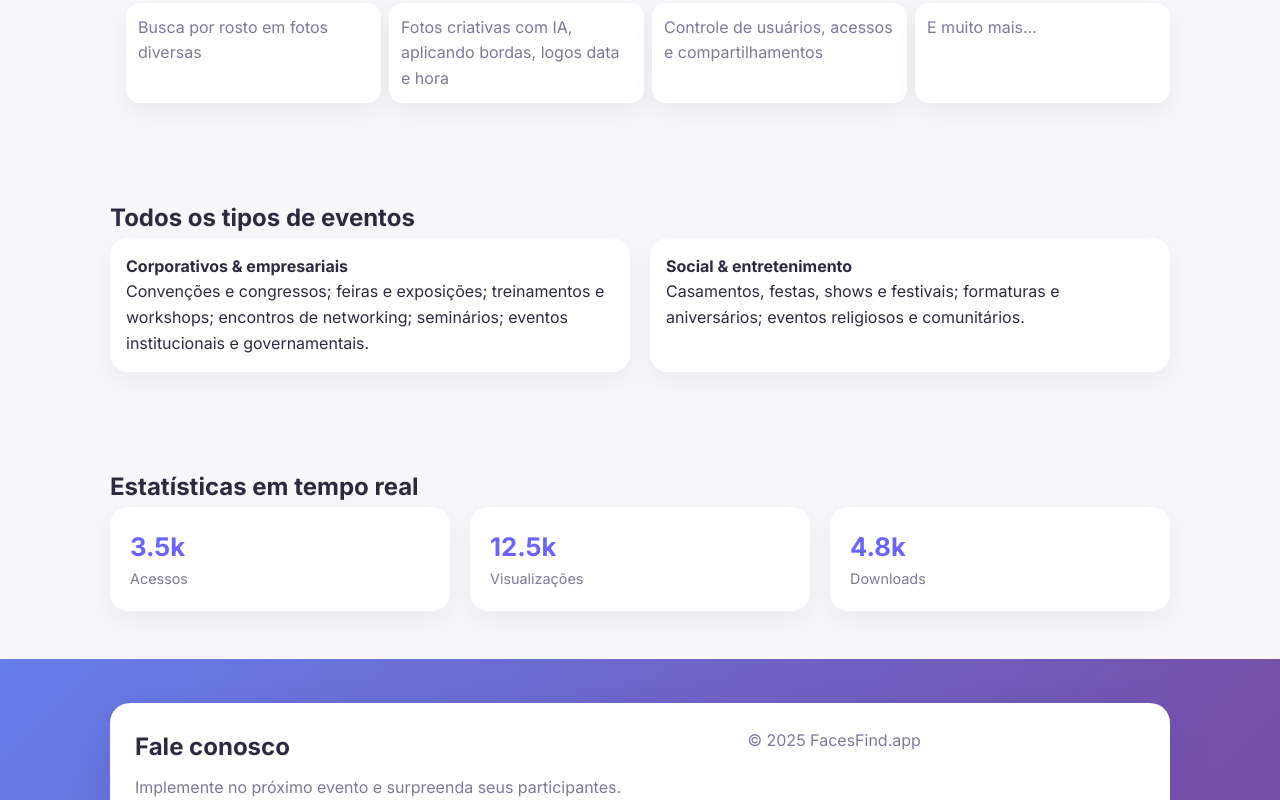
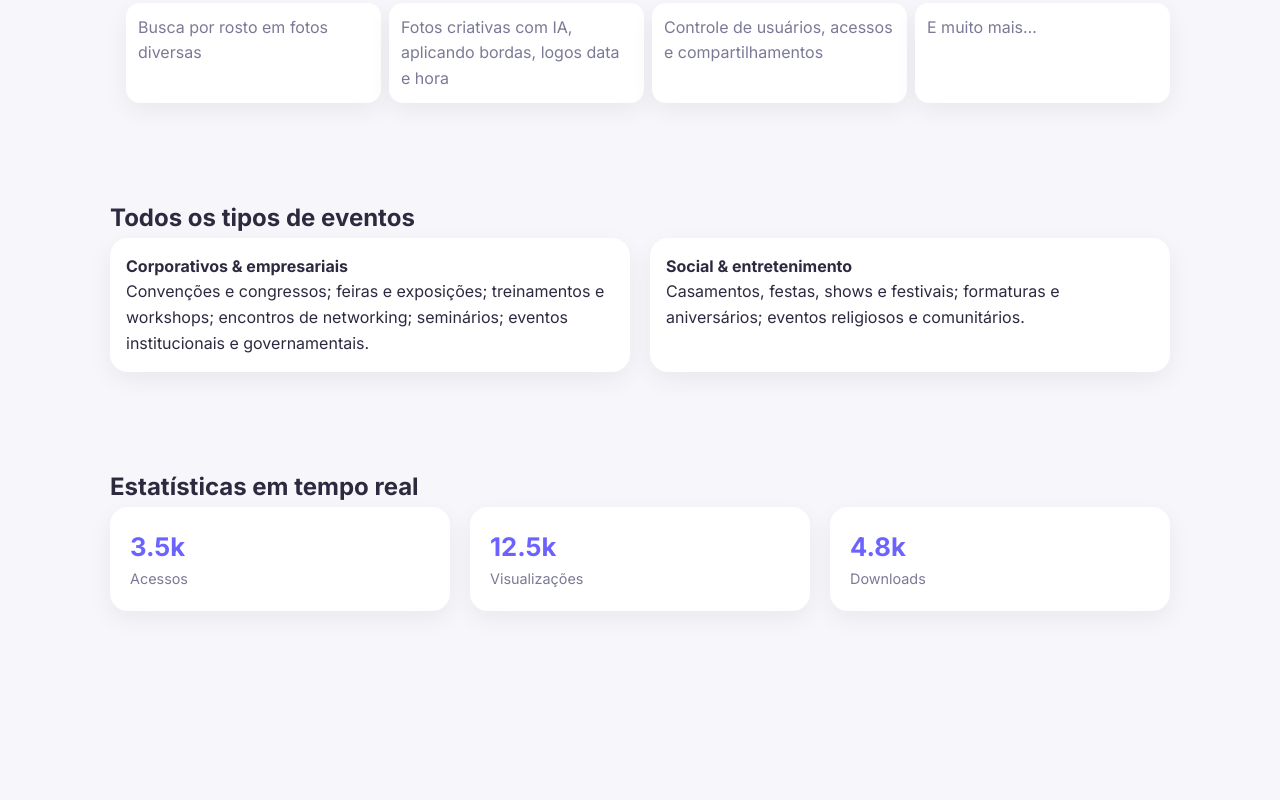
Before and after one commit to aureliogaucho/facesfind, a website: page index.html in a window 1280 px wide. Shown: the part 2000-2800 px from the top of the page. After the commit the page ends 2659 px from the top, so only its background shows below. Drawn offline with Linux system fonts and the light colour scheme.

Commit message:
Remove Contato menu item and section

```diff
--- a/index.html
+++ b/index.html
@@ -26,7 +26,7 @@
                 <a href="#home" class="active">Home</a>
                 <a href="#como">Solução</a>
                 <a href="#plataforma">Plataforma</a>
-                <a href="#contato">Contato</a>
+
             </div>
 
         </div>
@@ -132,20 +132,7 @@
 
 
 
-    <section id="contato" class="contact">
-        <div class="container">
-            <div class="contact-card">
-                <div class="contact-copy">
-                    <h2>Fale conosco</h2>
-                    <p>Implemente no próximo evento e surpreenda seus participantes.</p>
 
-                </div>
-                <div class="contact-info">
-                     <p>© 2025 FacesFind.app</p>
-                </div>
-            </div>
-        </div>
-    </section>
 
     <div id="cookiebar" class="cookiebar">
         <div class="cookiebar-inner">
```
